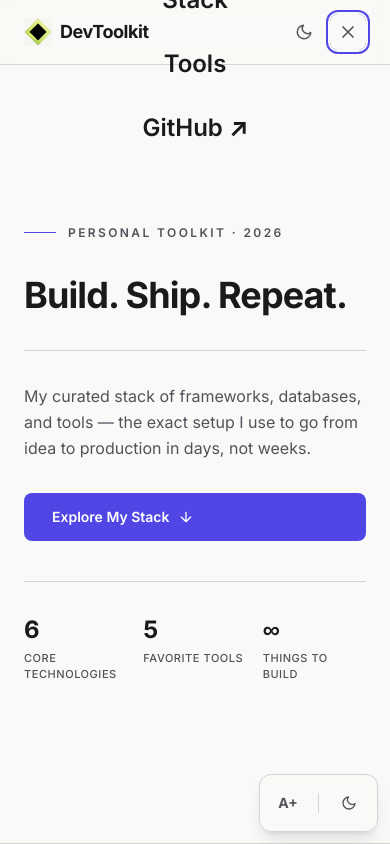
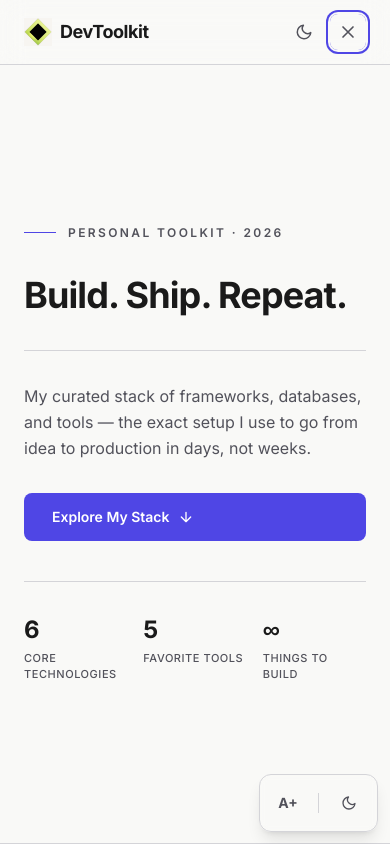
Before and after one commit to TheBottle2/devtoolkit, a Next.js app: page / in a window 390 px wide. Both pictures are taken after a click on the button 348 px from the left and 32 px from the top of the page. Shown: the top 844 px of the page. Built offline with nearby package versions, Linux system fonts and the light colour scheme.

Commit message:
fix: improve mobile nav and stack layout

```diff
--- a/src/app/components/StackSection.tsx
+++ b/src/app/components/StackSection.tsx
@@ -157,7 +157,7 @@
         </div>
 
         <div
-          className="section-reveal stagger-2 flex flex-wrap items-center gap-2 mb-8 sm:mb-12"
+          className="section-reveal stagger-2 -mx-6 px-6 flex items-center gap-2 overflow-x-auto pb-2 mb-6 sm:mb-12 sm:mx-0 sm:px-0 sm:overflow-visible sm:flex-wrap"
           role="group"
           aria-label="Stack filters"
         >
@@ -167,7 +167,7 @@
               type="button"
               onClick={() => setActiveTag(tag)}
               aria-pressed={activeTag === tag}
-              className={`px-3 py-1.5 text-[11px] sm:text-[10px] font-semibold uppercase tracking-widest rounded-full border transition-colors duration-200 ${
+              className={`min-h-[44px] px-4 py-2 text-[11px] sm:text-[10px] font-semibold uppercase tracking-widest rounded-full border transition-colors duration-200 ${
                 activeTag === tag
                   ? 'bg-primary text-primary-foreground border-primary'
                   : 'bg-background text-muted-foreground border-border hover:text-foreground hover:border-muted-foreground'
@@ -185,7 +185,7 @@
           lg:grid-cols-3: 3 kolon (1024px+)
           gap-4: Kartlar arası boşluk (16px)
         */}
-        <div className="grid grid-cols-2 md:grid-cols-3 gap-4">
+        <div className="grid grid-cols-1 sm:grid-cols-2 md:grid-cols-3 gap-4">
           {/*
             Her bir kart için map ile döngü
 
--- a/src/components/Header.tsx
+++ b/src/components/Header.tsx
@@ -242,19 +242,20 @@
       <nav
         id="mobile-menu"
         aria-label="Mobile navigation"
-        className={`sm:hidden fixed inset-0 top-16 z-40 bg-background/95 backdrop-blur-md transition-all duration-300 ease-out ${
+        className={`sm:hidden fixed inset-0 top-16 z-40 bg-background/95 backdrop-blur-md transition-all duration-300 ease-out overflow-y-auto ${
           menuState === 'open'
             ? 'opacity-100 translate-y-0 pointer-events-auto'
             : 'opacity-0 -translate-y-4 pointer-events-none'
         }`}
         inert={menuState !== 'open'}
       >
-        <ul className="flex flex-col items-center justify-center gap-8 h-full">
+        <div className="max-w-6xl mx-auto px-6 py-8">
+          <ul className="flex flex-col gap-4">
             <li>
               <Link
                 href="#stack"
                 onClick={() => setMenuOpen(false)}
-              className="text-2xl font-semibold text-foreground hover:text-primary transition-colors duration-200 focus:outline-none focus:ring-2 focus:ring-primary focus:ring-offset-2 focus:ring-offset-background"
+                className="flex items-center justify-between w-full px-4 py-4 text-lg font-semibold text-foreground border border-border rounded-xl bg-background/60 hover:bg-muted/60 transition-colors duration-200 focus:outline-none focus:ring-2 focus:ring-primary focus:ring-offset-2 focus:ring-offset-background"
               >
                 Stack
               </Link>
@@ -263,7 +264,7 @@
               <Link
                 href="#tools"
                 onClick={() => setMenuOpen(false)}
-              className="text-2xl font-semibold text-foreground hover:text-primary transition-colors duration-200 focus:outline-none focus:ring-2 focus:ring-primary focus:ring-offset-2 focus:ring-offset-background"
+                className="flex items-center justify-between w-full px-4 py-4 text-lg font-semibold text-foreground border border-border rounded-xl bg-background/60 hover:bg-muted/60 transition-colors duration-200 focus:outline-none focus:ring-2 focus:ring-primary focus:ring-offset-2 focus:ring-offset-background"
               >
                 Tools
               </Link>
@@ -274,13 +275,14 @@
                 target="_blank"
                 rel="noopener noreferrer"
                 onClick={() => setMenuOpen(false)}
-              className="text-2xl font-semibold text-foreground hover:text-primary transition-colors duration-200 focus:outline-none focus:ring-2 focus:ring-primary focus:ring-offset-2 focus:ring-offset-background"
+                className="flex items-center justify-between w-full px-4 py-4 text-lg font-semibold text-foreground border border-border rounded-xl bg-background/60 hover:bg-muted/60 transition-colors duration-200 focus:outline-none focus:ring-2 focus:ring-primary focus:ring-offset-2 focus:ring-offset-background"
                 aria-label="View GitHub profile (opens in new tab)"
               >
                 GitHub ↗
               </a>
             </li>
           </ul>
+        </div>
       </nav>
     </header>
   );
```
Lines whose indentation alone changed are shown as unchanged.
